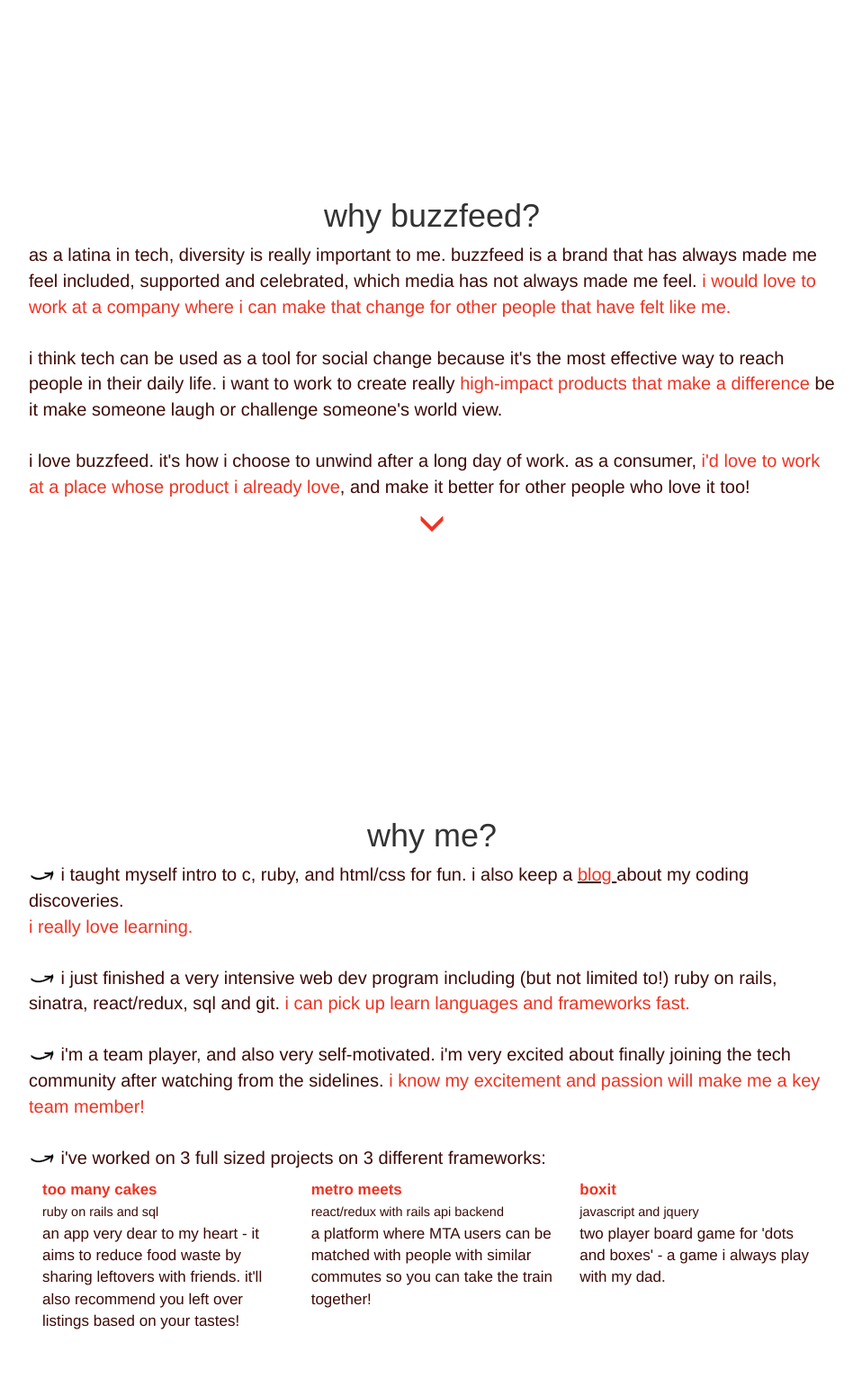
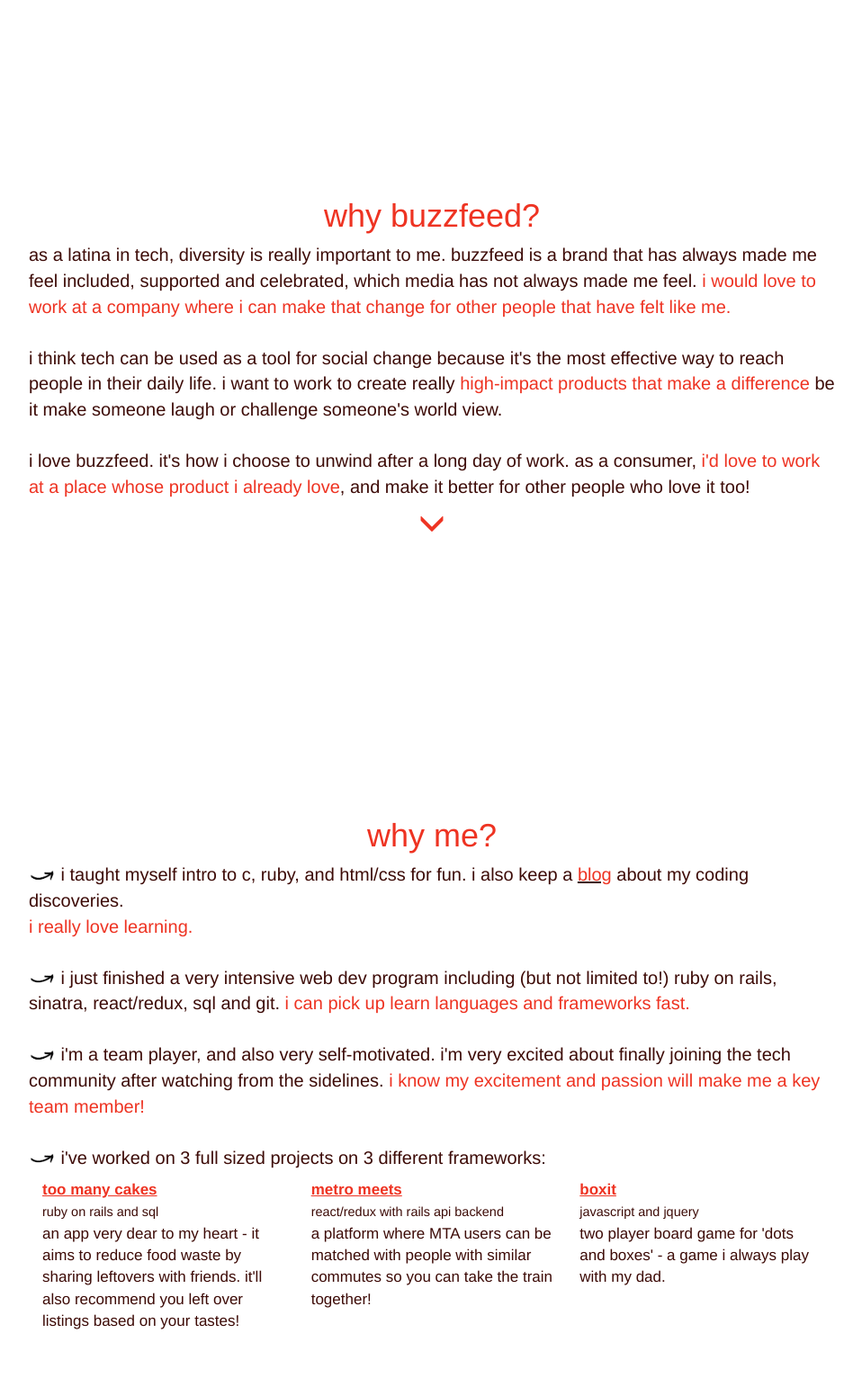
Before and after one commit to pattysc/buzzfeed, a PHP site: page /index.html in a window 1280 px wide. Shown: the part 1600-3132 px from the top of the page at 90% size, without its empty margins (160-1118 px from the left). Run offline with PHP 8.4, Linux system fonts and the light colour scheme; some libraries are stand-ins or nearby versions.

Commit message:
final touches

```diff
--- a/css/stylesheet.css
+++ b/css/stylesheet.css
@@ -1,3 +1,7 @@
+h1{
+  color: #ee3322
+}
+
 h2, p{
   color: #3d0b07
 }
--- a/index.html
+++ b/index.html
@@ -75,7 +75,7 @@
     <section id="me" class="content">
       <h1> why me? </h1>
       <p>
-        <span> <img src="img/arrow.jpeg" width="30px"/> i taught myself intro to c, ruby, and html/css for fun. i also keep a <u><a href="http://pattyscoding.tumblr.com" target="_blank"> blog </a></u> about my coding discoveries.
+        <span> <img src="img/arrow.jpeg" width="30px"/> i taught myself intro to c, ruby, and html/css for fun. i also keep a <u><a href="http://pattyscoding.tumblr.com" target="_blank"> blog</a></u> about my coding discoveries.
           <br /><span class="orange">i really love learning.</span>
         </span>
         <br/></br/>
@@ -89,17 +89,17 @@
         <br /><br />
         <span> <img src="img/arrow.jpeg" width="30px"/> i've worked on 3 full sized projects on 3 different frameworks:
           <div class="cols">
-            <div class="col-md-4 project"><b><a href="http://toomanycakes.herokuapp.com" target="_blank"> too many cakes </a></b> <br />
+            <div class="col-md-4 project"><b><a href="http://toomanycakes.herokuapp.com" target="_blank"><u>too many cakes</u></a></b> <br />
               <small>ruby on rails and sql </small><br />
               an app very dear to my heart - it aims to reduce food waste by sharing leftovers with friends. it'll also recommend you left over listings based on your tastes!
             </div>
 
-            <div class="col-md-4 project"><b><a href="http://www.metromeets.co" target="_blank"> metro meets </a></b><br />
+            <div class="col-md-4 project"><b><a href="http://www.metromeets.co" target="_blank"> <u>metro meets</u> </a></b><br />
               <small> react/redux with rails api backend </small><br />
               a platform where MTA users can be matched with people with similar commutes so you can take the train together!
             </div>
 
-            <div class="col-md-4 project"><b><a href="http://boxitgame.herokuapp.com" target="_blank"> boxit </a></b> <br />
+            <div class="col-md-4 project"><b><a href="http://boxitgame.herokuapp.com" target="_blank"> <u>boxit</u> </a></b> <br />
               <small> javascript and jquery </small><br />
               two player board game for 'dots and boxes' - a game i always play with my dad.
             </div>
```
